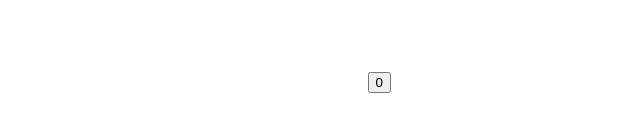
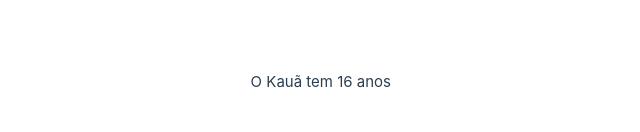
Before and after one commit to kauabarros-24/vue-vue, a Vue app: page / in a window 1280 px wide. Shown: the part 318-450 px from the top of the page, without its empty margins (249-889 px from the left). Built offline with nearby package versions, Linux system fonts and the light colour scheme.

Commit message:
aula 3  -> idade da pessoa com vueJS

```diff
--- a/src/App.vue
+++ b/src/App.vue
@@ -1,10 +1,15 @@
 <script setup>
-    import { ref } from 'vue';
-    const contador = ref(0);
-    function incrementar() {
-        contador.value++
-    }
+    import { reactive } from 'vue';
+
+    const pessoa = reactive({
+        nome: 'Kauã',
+        idade: 16,
+        ativo: true,
+    });
+    function aniversario() {pessoa.idade++}
 </script>
 <template>
-    <button @click="incrementar"> {{ contador }}</button>
+    <div>
+        <p @click="aniversario()">O {{pessoa.nome}} tem {{ pessoa.idade }} anos </p>
+    </div>
 </template>
```
